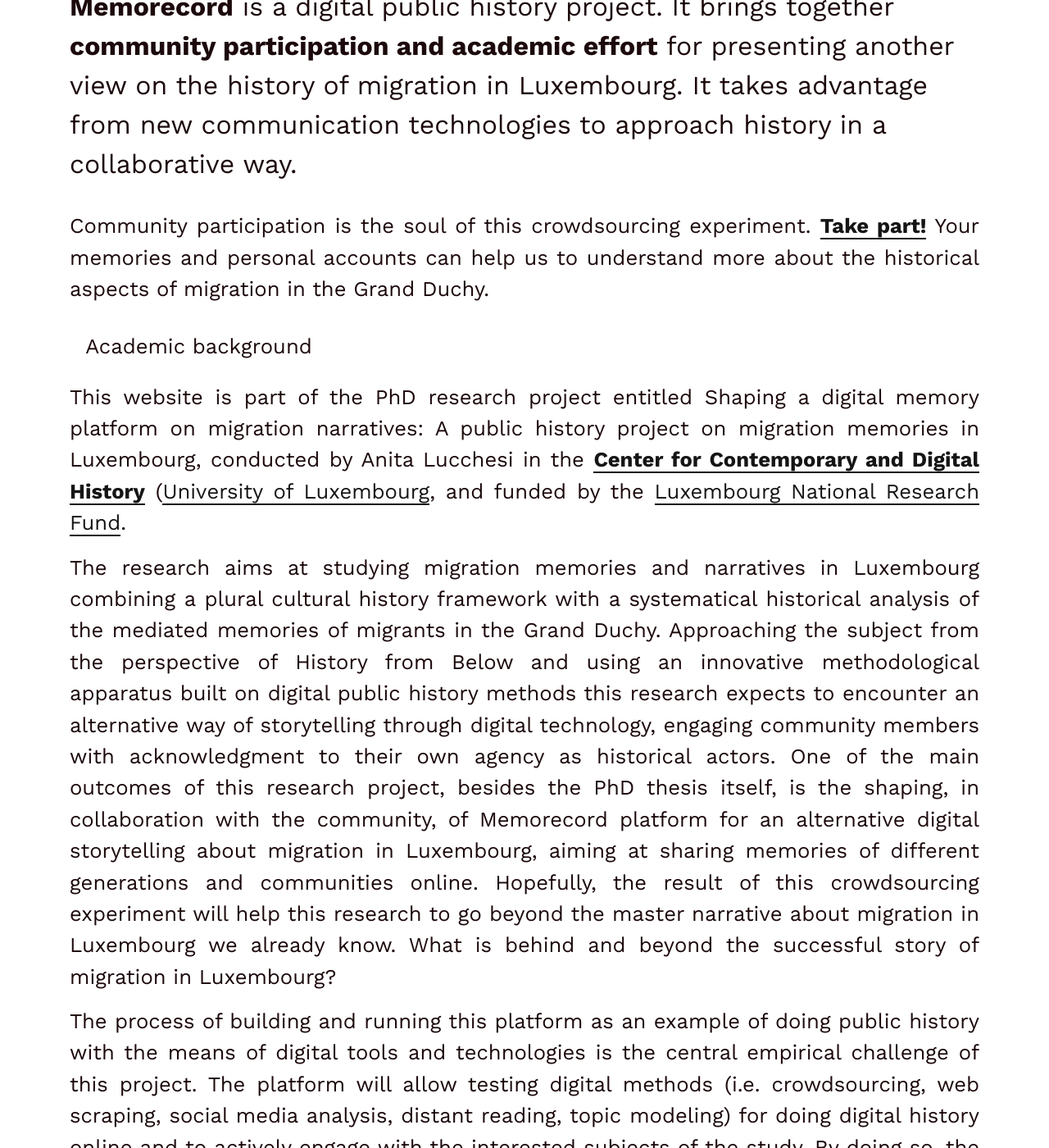
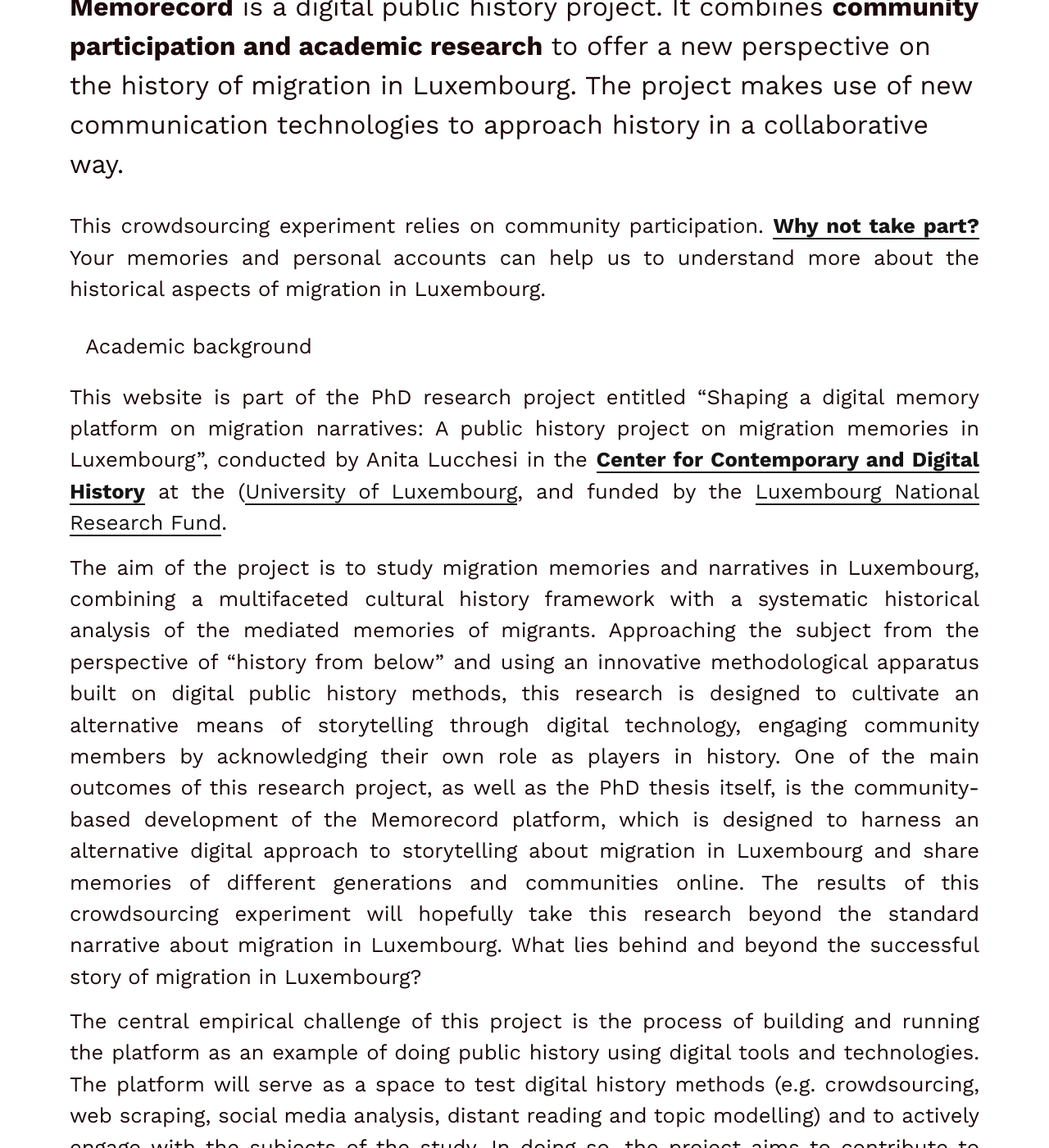
Before and after one commit to C2DH/memorecord, a Jekyll site: the page built from pages/the-project.md, in a window 1280 px wide and 1400 px high, scrolled down 376 px. Shown: the whole window at 82% size. Built offline with Jekyll 4.4.1, drawn with Linux system fonts in a browser that asks for light colours; some of the changed text lies outside the part shown.

Commit message:
update project en

```diff
--- a/pages/the-project.md
+++ b/pages/the-project.md
@@ -6,19 +6,20 @@ link: /the-project/
 title: The project
 ---
 
-**Memorecord** is a digital public history project. It brings together **community participation and academic effort** for presenting another view on the history of migration in Luxembourg. It takes advantage from new communication technologies to approach history in a collaborative way.
+**Memorecord** is a digital public history project. It combines **community participation and academic research** to offer a new perspective on the history of migration in Luxembourg. The project makes use of new communication technologies to approach history in a collaborative way.
+
 
 <!-- more -->
 
-Community participation is the soul of this crowdsourcing experiment. [**Take part!**](https://c2dh.github.io/memorecord/take-part/) Your memories and personal accounts can help us to understand more about the historical aspects of migration in the Grand Duchy.
+This crowdsourcing experiment relies on community participation. [**Why not take part?**](https://memorecord.uni.lu/take-part/) Your memories and personal accounts can help us to understand more about the historical aspects of migration in Luxembourg.
 
 
 ## Academic background
 
-This website is part of the PhD research project entitled Shaping a digital memory platform on migration narratives: A public history project on migration memories in Luxembourg, conducted by Anita Lucchesi in the [**Center for Contemporary and Digital History**](https://www.c2dh.uni.lu/) ([University of Luxembourg](https://www.uni.lu/), and funded by the  [Luxembourg National Research Fund](https://www.fnr.lu).
+This website is part of the PhD research project entitled "Shaping a digital memory platform on migration narratives: A public history project on migration memories in Luxembourg", conducted by Anita Lucchesi in the [**Center for Contemporary and Digital History**](https://www.c2dh.uni.lu/) at the ([University of Luxembourg](https://www.uni.lu/), and funded by the  [Luxembourg National Research Fund](https://www.fnr.lu).
 
-The research aims at studying migration memories and narratives in Luxembourg combining a plural cultural history framework with a systematical historical analysis of the mediated memories of migrants in the Grand Duchy. Approaching the subject from the perspective of History from Below and using an innovative methodological apparatus built on digital public history methods this research expects to encounter an alternative way of storytelling through digital technology, engaging community members with acknowledgment to their own agency as historical actors. One of the main outcomes of this research project, besides the PhD thesis itself, is the shaping, in collaboration with the community, of Memorecord platform for an alternative digital storytelling about migration in Luxembourg, aiming at sharing memories of different generations and communities online. Hopefully, the result of this crowdsourcing experiment will help this research to go beyond the master narrative about migration in Luxembourg we already know. What is behind and beyond the successful story of migration in Luxembourg?
+The aim of the project is to study migration memories and narratives in Luxembourg, combining a multifaceted cultural history framework with a systematic historical analysis of the mediated memories of migrants. Approaching the subject from the perspective of “history from below” and using an innovative methodological apparatus built on digital public history methods, this research is designed to cultivate an alternative means of storytelling through digital technology, engaging community members by acknowledging their own role as players in history. One of the main outcomes of this research project, as well as the PhD thesis itself, is the community-based development of the Memorecord platform, which is designed to harness an alternative digital approach to storytelling about migration in Luxembourg and share memories of different generations and communities online. The results of this crowdsourcing experiment will hopefully take this research beyond the standard narrative about migration in Luxembourg. What lies behind and beyond the successful story of migration in Luxembourg?
 
-The process of building and running this platform as an example of doing public history with the means of digital tools and technologies is the central empirical challenge of this project. The platform will allow testing digital methods (i.e. crowdsourcing, web scraping, social media analysis, distant reading, topic modeling) for doing digital history online and to actively engage with the interested subjects of the study. By doing so, the project aims at contributing to the Luxembourgish historiography on migration, as well as to reflect on the methodological and epistemological debates in the field of digital public history / digital humanities, by evaluating the effect of digital enabled methods and the specificities of digital source criticism to the historiographical operation.
+The central empirical challenge of this project is the process of building and running the platform as an example of doing public history using digital tools and technologies. The platform will serve as a space to test digital history methods (e.g. crowdsourcing, web scraping, social media analysis, distant reading and topic modelling) and to actively engage with the subjects of the study. In doing so, the project aims to contribute to Luxembourg historiography on migration and to reflect on methodological and epistemological debates in the field of digital public history/digital humanities, by evaluating the effect of digitally enabled methods and the specific characteristics of digital source criticism with regard to the historiographical process.
 
-The original research proposal, submitted to the *Luxembourg National Research Fund*, can be found [here](https://historiografianarede.files.wordpress.com/2015/10/lucchesi-fnr.pdf).
+The original research proposal, submitted to the Luxembourg National Research Fund, can be found [here](https://historiografianarede.files.wordpress.com/2015/10/lucchesi-fnr.pdf).
```
